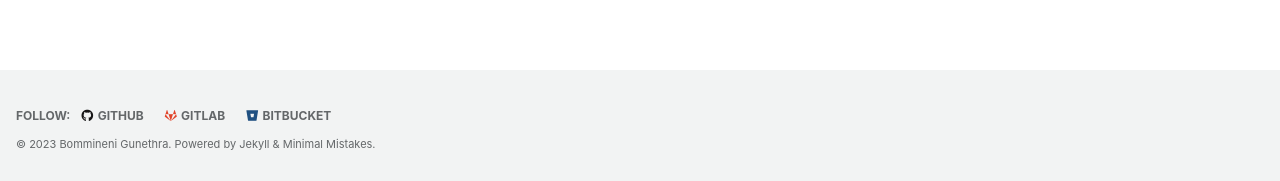
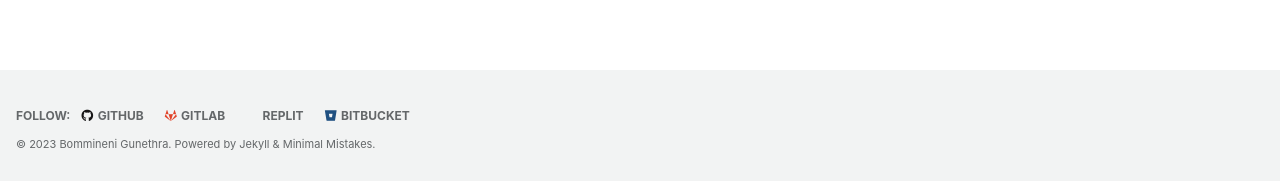
Before and after one commit to Gunethra/gunethra.github.io, a Jekyll site: the page built from index.md, in a window 1280 px wide. Shown: the part 716-897 px from the top of the page. Built offline with Jekyll 4.4.1, drawn with Linux system fonts in a browser that asks for light colours; cached includes are drawn as plain includes.

Commit message:
Update _config.yml

```diff
--- a/_config.yml
+++ b/_config.yml
@@ -142,9 +142,12 @@ footer:
     - label: "GitHub"
       icon: "fab fa-fw fa-github"
       url: "https://github.com/Gunethra"
-    - label: "GitLab"
+    - label: "Gitlab"
       icon: "fab fa-fw fa-gitlab"
-      url: "https://rentry.co/nothinghere"
+      url: "https://gitlab.com/gunethra"
+    - label: "Replit"
+      icon: "fab fa-fw fa-replit"
+      url: "https://replit.com/@gunethra"
     - label: "Bitbucket"
       icon: "fab fa-fw fa-bitbucket"
       url: "https://rentry.co/nothinghere"
```
